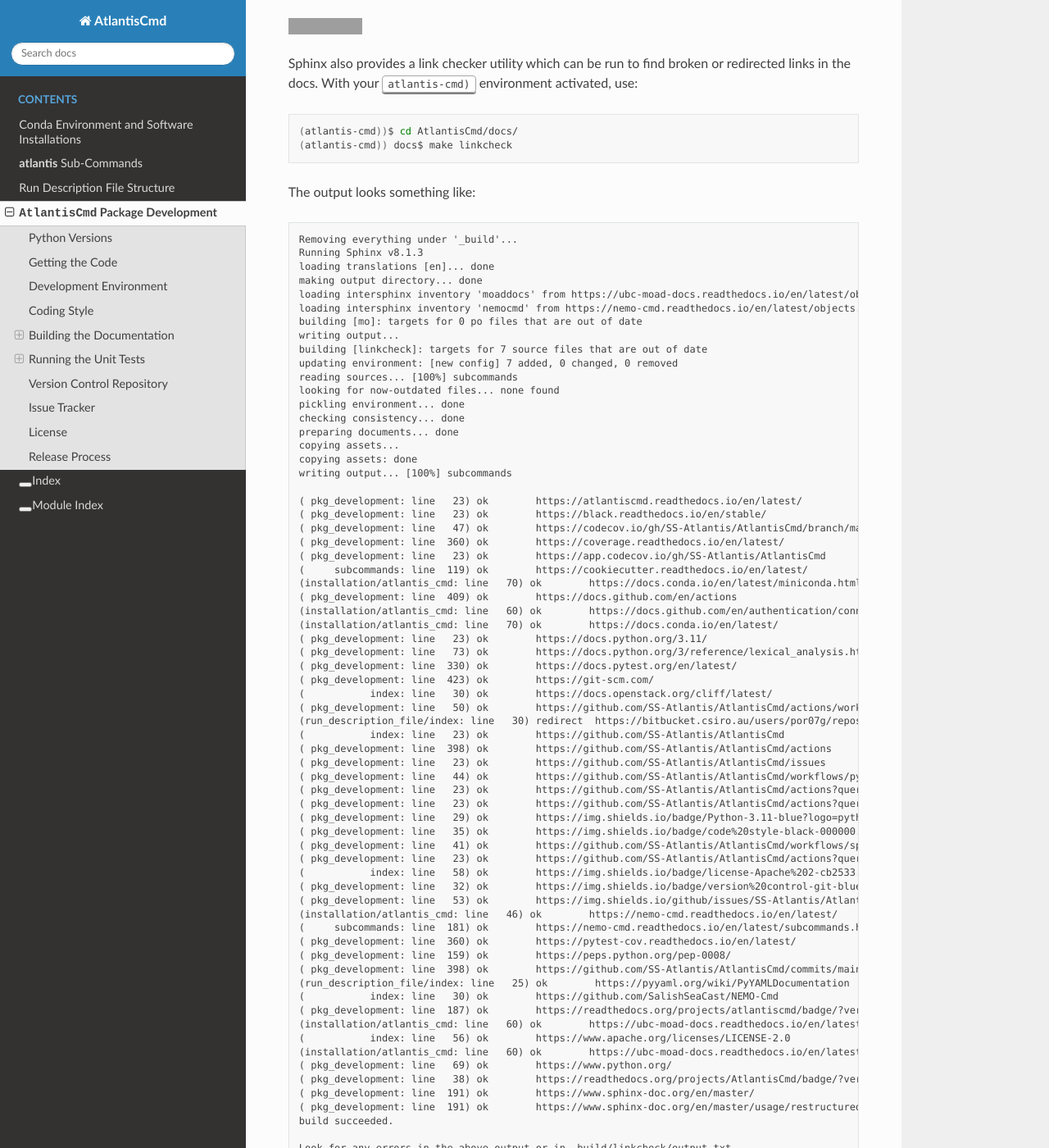
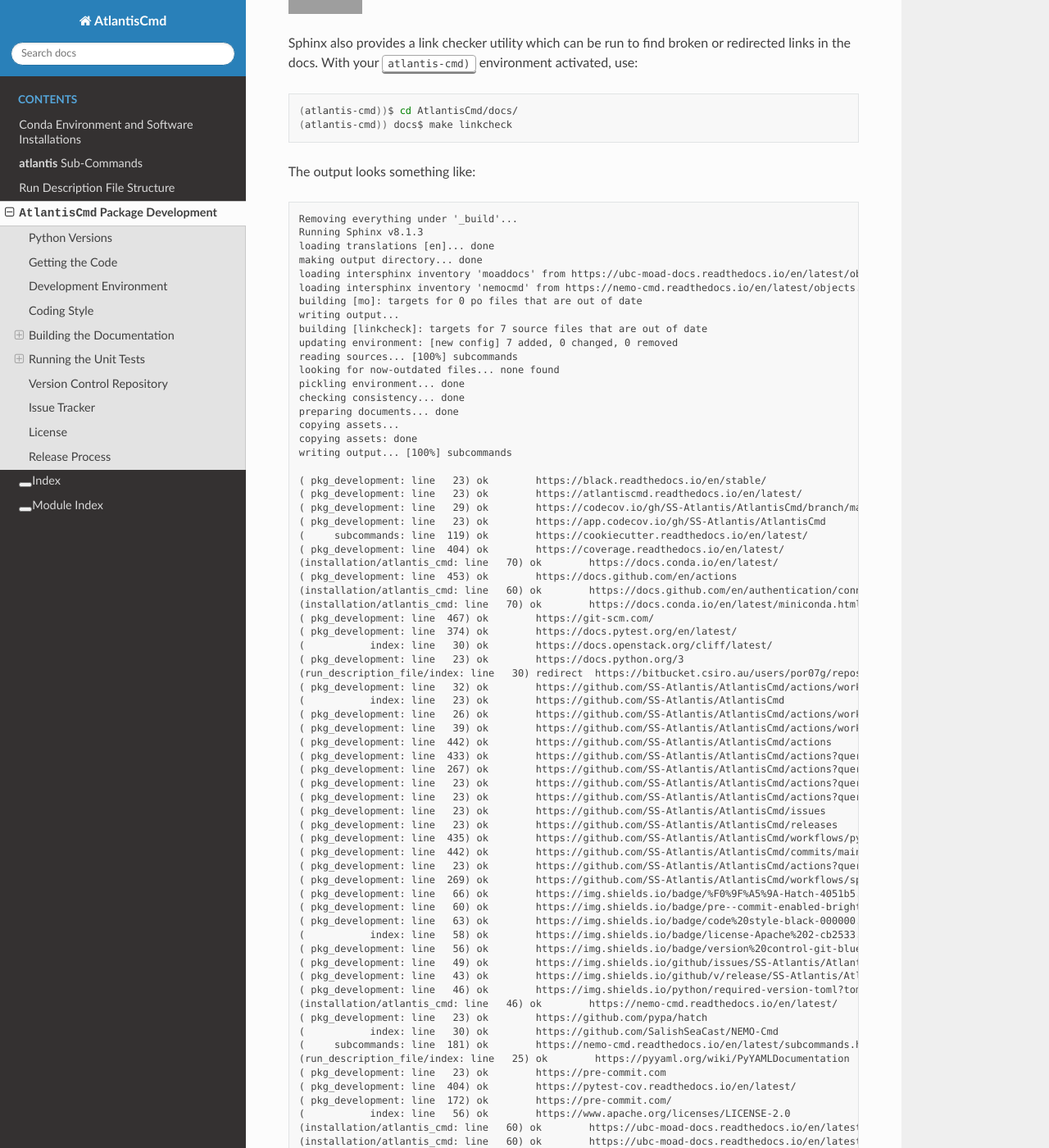
Before and after one commit to SS-Atlantis/AtlantisCmd, a Sphinx documentation site: the page built from docs/pkg_development.rst, in a window 1280 px wide and 1400 px high, scrolled down 3333 px. Shown: the whole window at 82% size. Built offline with Sphinx 7.4.7 and the Read the Docs theme 3.1.0, drawn with Linux system fonts in a browser that asks for light colours; some of the changed text lies outside the part shown; grey boxes are pictures that could not be loaded.

Commit message:
Update to Python 3.13 (#61)
* Add Python 3.12 and 3.13 to CI test matrix

Extended the GitHub Actions workflow to test against Python 3.12 and 3.13 in
addition to 3.11. This ensures compatibility with the latest Python versions and
helps catch potential issues early.

* Update to Python 3.13 for development

Upgraded Python version to 3.13 across all environments and documentation.
Adjusted dependencies in `requirements.txt` to their latest compatible versions.
Updated documentation and workflow files to reflect these changes, ensuring
consistency and compatibility.

```diff
--- a/docs/pkg_development.rst
+++ b/docs/pkg_development.rst
@@ -34,7 +34,7 @@
 |                            |     :alt: CodeQL analysis                                                                                                                                                                            |
 +----------------------------+------------------------------------------------------------------------------------------------------------------------------------------------------------------------------------------------------+
 | **Documentation**          | .. image:: https://readthedocs.org/projects/atlantiscmd/badge/?version=latest                                                                                                                        |
-|                            |     :target: https://AtlantisCmd.readthedocs.io/en/latest/                                                                                                                                           |
+|                            |     :target: https://atlantiscmd.readthedocs.io/en/latest/                                                                                                                                           |
 |                            |     :alt: Documentation Status                                                                                                                                                                       |
 |                            | .. image:: https://github.com/SS-Atlantis/AtlantisCmd/actions/workflows/sphinx-linkcheck.yaml/badge.svg                                                                                              |
 |                            |     :target: https://github.com/SS-Atlantis/AtlantisCmd/actions?query=workflow:sphinx-linkcheck                                                                                                      |
@@ -80,16 +80,12 @@
     :target: https://docs.python.org/3
     :alt: Python Version
 
-The :kbd:`atlantis_cmd` package is developed and tested using `Python`_ 3.10.
-The package uses some Python language features that are not available in versions prior to 3.8,
-in particular:
-
-* `formatted string literals`_
-  (aka *f-strings*)
-  with :kbd:`=` specifiers
+The :kbd:`atlantis_cmd` package is developed and tested using `Python`_ 3.13.
+The minimum supported Python version is 3.11.
+The :ref:`AtlantisCmdContinuousIntegration` workflow on GitHub ensures that the package
+is tested for all versions of Python>=3.11.
 
 .. _Python: https://www.python.org/
-.. _formatted string literals: https://docs.python.org/3/reference/lexical_analysis.html#f-strings
 
 
 .. _AtlantisCmdGettingTheCode:
@@ -258,7 +254,6 @@
 
     The HTML pages are in _build/html.
 
-
 The HTML rendering of the docs ends up in :file:`docs/_build/html/`.
 You can open the :file:`index.html` file in that directory tree in your browser to preview the results of the build.
 
@@ -308,51 +303,59 @@
     copying assets: done
     writing output... [100%] subcommands
 
+    ( pkg_development: line   23) ok        https://black.readthedocs.io/en/stable/
     ( pkg_development: line   23) ok        https://atlantiscmd.readthedocs.io/en/latest/
-    ( pkg_development: line   23) ok        https://black.readthedocs.io/en/stable/
-    ( pkg_development: line   47) ok        https://codecov.io/gh/SS-Atlantis/AtlantisCmd/branch/main/graph/badge.svg
-    ( pkg_development: line  360) ok        https://coverage.readthedocs.io/en/latest/
+    ( pkg_development: line   29) ok        https://codecov.io/gh/SS-Atlantis/AtlantisCmd/branch/main/graph/badge.svg
     ( pkg_development: line   23) ok        https://app.codecov.io/gh/SS-Atlantis/AtlantisCmd
     (     subcommands: line  119) ok        https://cookiecutter.readthedocs.io/en/latest/
+    ( pkg_development: line  404) ok        https://coverage.readthedocs.io/en/latest/
+    (installation/atlantis_cmd: line   70) ok        https://docs.conda.io/en/latest/
+    ( pkg_development: line  453) ok        https://docs.github.com/en/actions
+    (installation/atlantis_cmd: line   60) ok        https://docs.github.com/en/authentication/connecting-to-github-with-ssh
     (installation/atlantis_cmd: line   70) ok        https://docs.conda.io/en/latest/miniconda.html
-    ( pkg_development: line  409) ok        https://docs.github.com/en/actions
-    (installation/atlantis_cmd: line   60) ok        https://docs.github.com/en/authentication/connecting-to-github-with-ssh
-    (installation/atlantis_cmd: line   70) ok        https://docs.conda.io/en/latest/
-    ( pkg_development: line   23) ok        https://docs.python.org/3.11/
-    ( pkg_development: line   73) ok        https://docs.python.org/3/reference/lexical_analysis.html#f-strings
-    ( pkg_development: line  330) ok        https://docs.pytest.org/en/latest/
-    ( pkg_development: line  423) ok        https://git-scm.com/
+    ( pkg_development: line  467) ok        https://git-scm.com/
+    ( pkg_development: line  374) ok        https://docs.pytest.org/en/latest/
     (           index: line   30) ok        https://docs.openstack.org/cliff/latest/
-    ( pkg_development: line   50) ok        https://github.com/SS-Atlantis/AtlantisCmd/actions/workflows/codeql-analysis.yaml/badge.svg
+    ( pkg_development: line   23) ok        https://docs.python.org/3
     (run_description_file/index: line   30) redirect  https://bitbucket.csiro.au/users/por07g/repos/salish-sea-atlantis-model/browse - with Found to https://bitbucket.csiro.au/login
+    ( pkg_development: line   32) ok        https://github.com/SS-Atlantis/AtlantisCmd/actions/workflows/codeql-analysis.yaml/badge.svg
     (           index: line   23) ok        https://github.com/SS-Atlantis/AtlantisCmd
-    ( pkg_development: line  398) ok        https://github.com/SS-Atlantis/AtlantisCmd/actions
+    ( pkg_development: line   26) ok        https://github.com/SS-Atlantis/AtlantisCmd/actions/workflows/pytest-with-coverage.yaml/badge.svg
+    ( pkg_development: line   39) ok        https://github.com/SS-Atlantis/AtlantisCmd/actions/workflows/sphinx-linkcheck.yaml/badge.svg
+    ( pkg_development: line  442) ok        https://github.com/SS-Atlantis/AtlantisCmd/actions
+    ( pkg_development: line  433) ok        https://github.com/SS-Atlantis/AtlantisCmd/actions?query=workflow%3Apytest-with-coverage
+    ( pkg_development: line  267) ok        https://github.com/SS-Atlantis/AtlantisCmd/actions?query=workflow%3Asphinx-linkcheck
+    ( pkg_development: line   23) ok        https://github.com/SS-Atlantis/AtlantisCmd/actions?query=workflow:CodeQL
+    ( pkg_development: line   23) ok        https://github.com/SS-Atlantis/AtlantisCmd/actions?query=workflow:pytest-with-coverage
     ( pkg_development: line   23) ok        https://github.com/SS-Atlantis/AtlantisCmd/issues
-    ( pkg_development: line   44) ok        https://github.com/SS-Atlantis/AtlantisCmd/workflows/pytest-with-coverage/badge.svg
-    ( pkg_development: line   23) ok        https://github.com/SS-Atlantis/AtlantisCmd/actions?query=workflow%3Apytest-with-coverage
-    ( pkg_development: line   23) ok        https://github.com/SS-Atlantis/AtlantisCmd/actions?query=workflow:codeql-analysis
-    ( pkg_development: line   29) ok        https://img.shields.io/badge/Python-3.11-blue?logo=python&label=Python&logoColor=gold
-    ( pkg_development: line   35) ok        https://img.shields.io/badge/code%20style-black-000000.svg
-    ( pkg_development: line   41) ok        https://github.com/SS-Atlantis/AtlantisCmd/workflows/sphinx-linkcheck/badge.svg
-    ( pkg_development: line   23) ok        https://github.com/SS-Atlantis/AtlantisCmd/actions?query=workflow%3Asphinx-linkcheck
+    ( pkg_development: line   23) ok        https://github.com/SS-Atlantis/AtlantisCmd/releases
+    ( pkg_development: line  435) ok        https://github.com/SS-Atlantis/AtlantisCmd/workflows/pytest-with-coverage/badge.svg
+    ( pkg_development: line  442) ok        https://github.com/SS-Atlantis/AtlantisCmd/commits/main
+    ( pkg_development: line   23) ok        https://github.com/SS-Atlantis/AtlantisCmd/actions?query=workflow:sphinx-linkcheck
+    ( pkg_development: line  269) ok        https://github.com/SS-Atlantis/AtlantisCmd/workflows/sphinx-linkcheck/badge.svg
+    ( pkg_development: line   66) ok        https://img.shields.io/badge/%F0%9F%A5%9A-Hatch-4051b5.svg
+    ( pkg_development: line   60) ok        https://img.shields.io/badge/pre--commit-enabled-brightgreen?logo=pre-commit&logoColor=white
+    ( pkg_development: line   63) ok        https://img.shields.io/badge/code%20style-black-000000.svg
     (           index: line   58) ok        https://img.shields.io/badge/license-Apache%202-cb2533.svg
-    ( pkg_development: line   32) ok        https://img.shields.io/badge/version%20control-git-blue.svg?logo=github
-    ( pkg_development: line   53) ok        https://img.shields.io/github/issues/SS-Atlantis/AtlantisCmd?logo=github
+    ( pkg_development: line   56) ok        https://img.shields.io/badge/version%20control-git-blue.svg?logo=github
+    ( pkg_development: line   49) ok        https://img.shields.io/github/issues/SS-Atlantis/AtlantisCmd?logo=github
+    ( pkg_development: line   43) ok        https://img.shields.io/github/v/release/SS-Atlantis/AtlantisCmd?logo=github
+    ( pkg_development: line   46) ok        https://img.shields.io/python/required-version-toml?tomlFilePath=https://raw.githubusercontent.com/SS-Atlantis/AtlantisCmd/main/pyproject.toml&logo=Python&logoColor=gold&label=Python
     (installation/atlantis_cmd: line   46) ok        https://nemo-cmd.readthedocs.io/en/latest/
+    ( pkg_development: line   23) ok        https://github.com/pypa/hatch
+    (           index: line   30) ok        https://github.com/SalishSeaCast/NEMO-Cmd
     (     subcommands: line  181) ok        https://nemo-cmd.readthedocs.io/en/latest/subcommands.html#nemo-gather
-    ( pkg_development: line  360) ok        https://pytest-cov.readthedocs.io/en/latest/
-    ( pkg_development: line  159) ok        https://peps.python.org/pep-0008/
-    ( pkg_development: line  398) ok        https://github.com/SS-Atlantis/AtlantisCmd/commits/main
     (run_description_file/index: line   25) ok        https://pyyaml.org/wiki/PyYAMLDocumentation
-    (           index: line   30) ok        https://github.com/SalishSeaCast/NEMO-Cmd
-    ( pkg_development: line  187) ok        https://readthedocs.org/projects/atlantiscmd/badge/?version=latest
+    ( pkg_development: line   23) ok        https://pre-commit.com
+    ( pkg_development: line  404) ok        https://pytest-cov.readthedocs.io/en/latest/
+    ( pkg_development: line  172) ok        https://pre-commit.com/
+    (           index: line   56) ok        https://www.apache.org/licenses/LICENSE-2.0
     (installation/atlantis_cmd: line   60) ok        https://ubc-moad-docs.readthedocs.io/en/latest/ssh_access.html#copyyourpublicsshkeytogithub
-    (           index: line   56) ok        https://www.apache.org/licenses/LICENSE-2.0
     (installation/atlantis_cmd: line   60) ok        https://ubc-moad-docs.readthedocs.io/en/latest/ssh_access.html#secureremoteaccess
-    ( pkg_development: line   69) ok        https://www.python.org/
-    ( pkg_development: line   38) ok        https://readthedocs.org/projects/AtlantisCmd/badge/?version=latest
-    ( pkg_development: line  191) ok        https://www.sphinx-doc.org/en/master/
-    ( pkg_development: line  191) ok        https://www.sphinx-doc.org/en/master/usage/restructuredtext/basics.html
+    ( pkg_development: line   83) ok        https://www.python.org/
+    ( pkg_development: line  205) ok        https://www.sphinx-doc.org/en/master/usage/restructuredtext/basics.html
+    ( pkg_development: line  205) ok        https://www.sphinx-doc.org/en/master/
+    ( pkg_development: line   36) ok        https://readthedocs.org/projects/atlantiscmd/badge/?version=latest
     build succeeded.
 
     Look for any errors in the above output or in _build/linkcheck/output.txt
@@ -385,17 +388,18 @@
 
 .. code-block:: text
 
-================================== test session starts ===================================
-platform linux -- Python 3.11.10, pytest-8.3.3, pluggy-1.5.0
-Using --randomly-seed=3048892722
-rootdir: /media/doug/warehouse/Atlantis/AtlantisCmd
-plugins: randomly-3.15.0, cov-6.0.0
-collected 49 items
+    ================================ test session starts =================================
+    platform linux -- Python 3.13.1, pytest-8.3.4, pluggy-1.5.0
+    Using --randomly-seed=990869215
+    rootdir: /media/doug/warehouse/Atlantis/AtlantisCmd
+    configfile: pyproject.toml
+    plugins: anyio-4.8.0, randomly-3.15.0, cov-6.0.0
+    collected 49 items
 
-tests/test_run.py .........................................                         [ 83%]
-tests/test_post_gen_project.py ........                                             [100%]
+    tests/test_post_gen_project.py ........                                         [ 16%]
+    tests/test_run.py .........................................                     [100%]
 
-=================================== 49 passed in 0.76s ===================================
+    ================================= 49 passed in 0.98s =================================
 
 You can monitor what lines of code the test suite exercises using the `coverage.py`_ and `pytest-cov`_ tools with the command:
 
--- a/pyproject.toml
+++ b/pyproject.toml
@@ -26,7 +26,7 @@
 dynamic = [ "version" ]
 description = "Salish Sea CSIRO Atlantis ecosystem model command processor"
 readme = "README.rst"
-requires-python = ">=3.10"
+requires-python = ">=3.11"
 license-files = { paths = ["LICENSE"] }
 authors = [
     {name = "Doug Latornell", email = "dlatornell@eoas.ubc.ca"},
```
Also changed, not shown: 5 other files.
